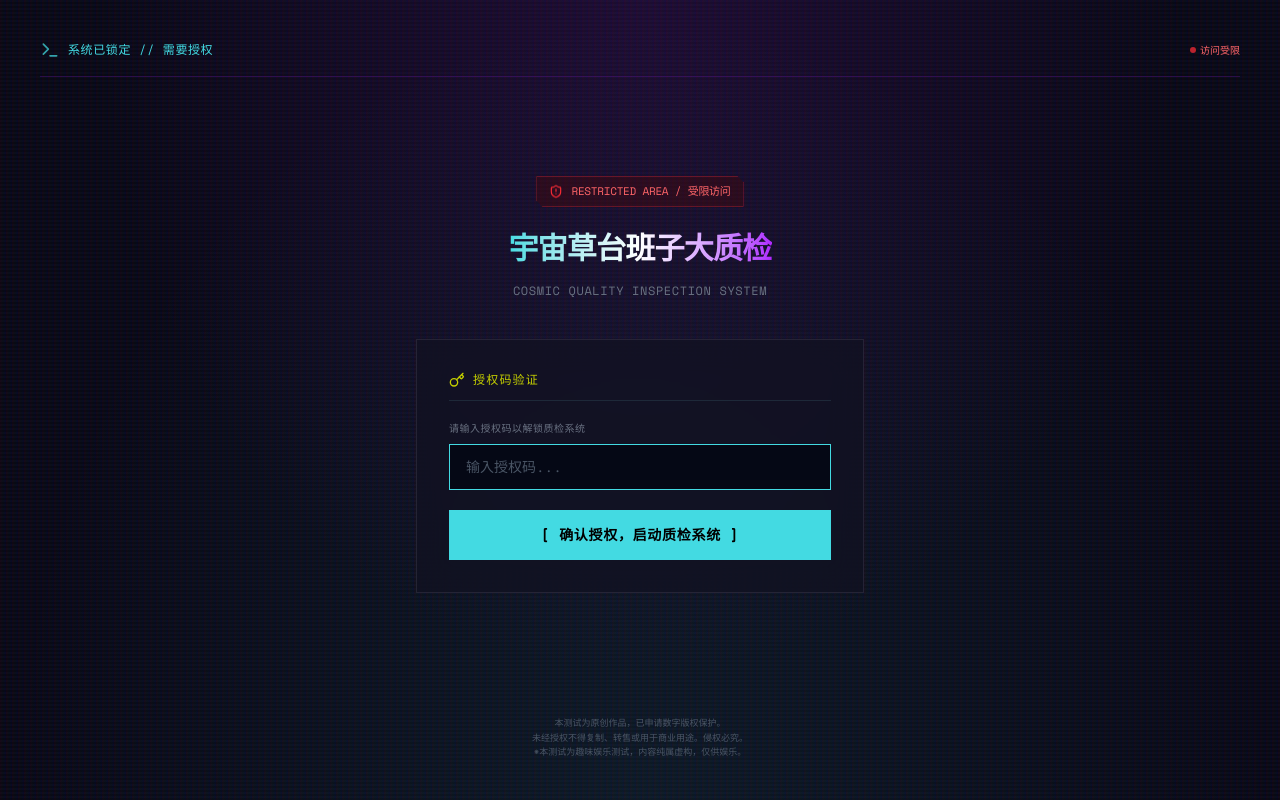
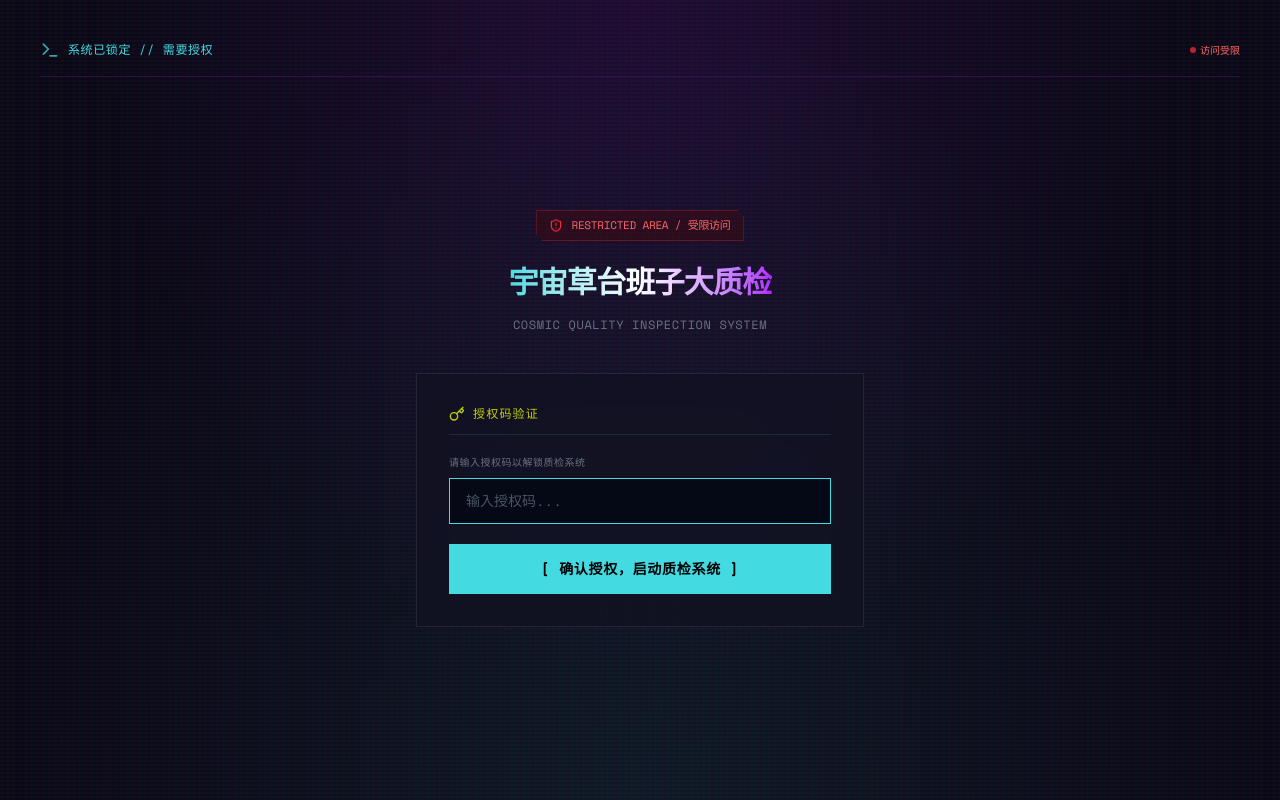
Before and after one commit to Pinkie-Pie-Lucky/cosmic-bug, a React (Vite) app: page / in a window 1280 px wide. Built offline with nearby package versions, Linux system fonts and the light colour scheme.

Commit message:
chore: 删除所有页面底部版权声明

```diff
--- a/src/components/AuthScreen.tsx
+++ b/src/components/AuthScreen.tsx
@@ -142,15 +142,6 @@ export default function AuthScreen({ onAuthSuccess }: AuthScreenProps) {
           </button>
         </div>
       </div>
-
-      {/* Footer */}
-      <div className="w-full max-w-md mx-auto z-10 text-center mt-6">
-        <p className="font-mono text-[9px] text-gray-600 leading-relaxed">
-          本测试为原创作品，已申请数字版权保护。<br/>
-          未经授权不得复制、转售或用于商业用途。侵权必究。<br/>
-          *本测试为趣味娱乐测试，内容纯属虚构，仅供娱乐。
-        </p>
-      </div>
     </div>
   );
 }
--- a/src/components/QuizScreen.tsx
+++ b/src/components/QuizScreen.tsx
@@ -164,15 +164,6 @@ export default function QuizScreen({ onFinish, onBackToHome }: QuizScreenProps)
           </p>
         </div>
       </div>
-
-      {/* Copyright Footer */}
-      <div className="w-full max-w-lg mx-auto z-10 text-center mt-2">
-        <p className="font-mono text-[9px] text-gray-600 leading-relaxed">
-          本测试为原创作品，已申请数字版权保护。<br/>
-          未经授权不得复制、转售或用于商业用途。侵权必究。<br/>
-          *本测试为趣味娱乐测试，内容纯属虚构，仅供娱乐。
-        </p>
-      </div>
     </div>
   );
 }
--- a/src/components/ResultDashboard.tsx
+++ b/src/components/ResultDashboard.tsx
@@ -361,15 +361,6 @@ export default function ResultDashboard({
         </div>
 
       </div>
-
-      {/* Copyright Footer */}
-      <div className="w-full max-w-xl mx-auto z-10 text-center mt-8">
-        <p className="font-mono text-[9px] text-gray-600 leading-relaxed">
-          本测试为原创作品，已申请数字版权保护。<br/>
-          未经授权不得复制、转售或用于商业用途。侵权必究。<br/>
-          *本测试为趣味娱乐测试，内容纯属虚构，仅供娱乐。
-        </p>
-      </div>
     </div>
   );
 }
--- a/src/components/StartScreen.tsx
+++ b/src/components/StartScreen.tsx
@@ -133,15 +133,6 @@ export default function StartScreen({ onStart }: StartScreenProps) {
           </motion.div>
         </div>
       )}
-
-      {/* Copyright Footer */}
-      <div className="w-full max-w-lg mx-auto z-10 text-center mt-6">
-        <p className="font-mono text-[9px] text-gray-600 leading-relaxed">
-          本测试为原创作品，已申请数字版权保护。<br/>
-          未经授权不得复制、转售或用于商业用途。侵权必究。<br/>
-          *本测试为趣味娱乐测试，内容纯属虚构，仅供娱乐。
-        </p>
-      </div>
     </div>
   );
 }
```
